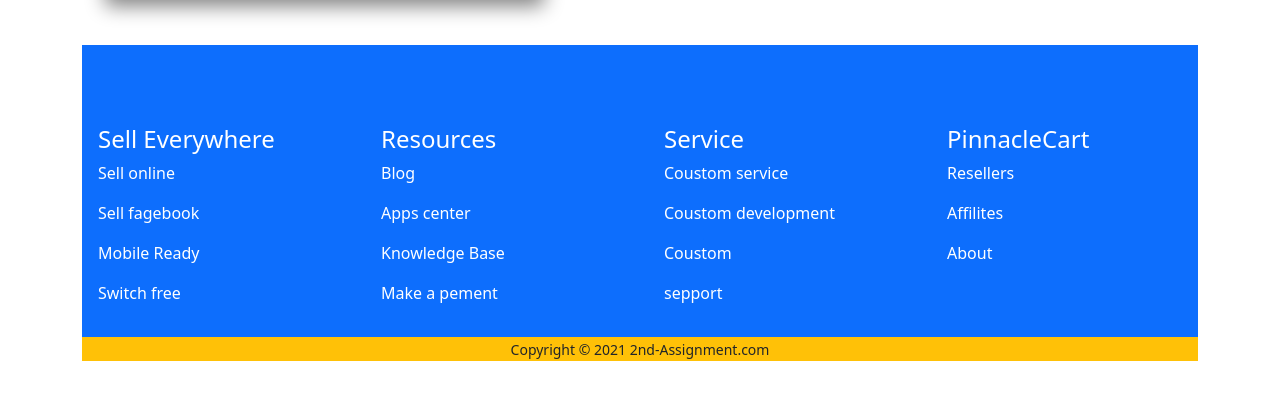
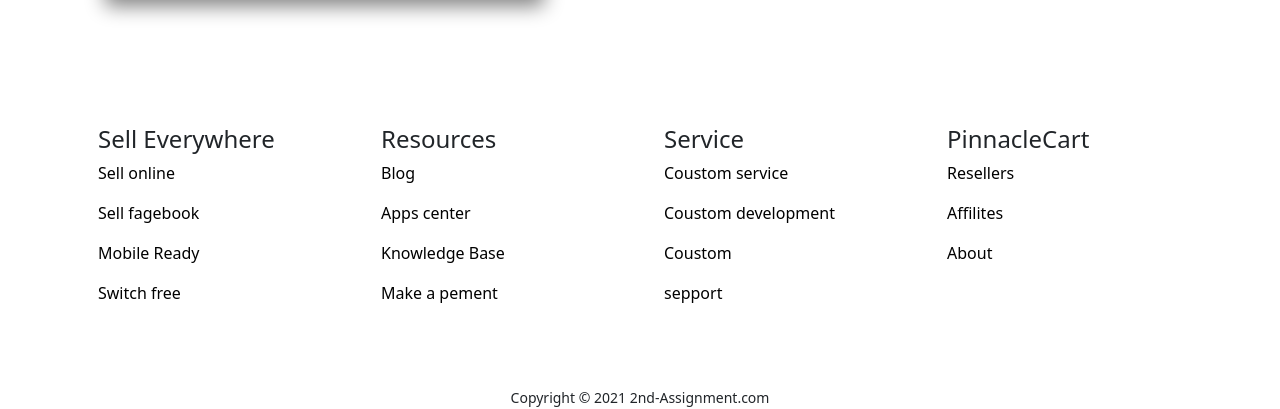
Before and after one commit to shadinraj20/2nd-Assignment, a plain HTML site: page index.html in a window 1280 px wide. Shown: the part 2861-3270 px from the top of the page. Before the commit the page ends 3222 px from the top, so only its background shows below. Drawn offline with Linux system fonts and the light colour scheme.

Commit message:
footer bg color change

```diff
--- a/css/style.css
+++ b/css/style.css
@@ -20,4 +20,5 @@
 }
 .ancor{
     text-decoration: none;
+    color: black;
 }
--- a/index.html
+++ b/index.html
@@ -209,42 +209,42 @@
           </section>
         <!-- perfect area end -->
         <!-- sociel area stART -->
-        <section class="">
-          <div class="mt-5 bg-primary">
+        <section>
+          <div class="mt-5">
             <div class="row row-cols-2 row-cols-lg-4 g-2 g-lg-3">
               <div class="col">
-                <div class="p-3 mt-5 bg-primary ml-3">
-                  <h4 class="text-white">Sell Everywhere</h4>
-                  <p><a class="text-white ancor"href="#">Sell online</a> </p>
-                  <p><a class="text-white ancor"href="#">Sell fagebook</a></p>
-                  <p><a class="text-white ancor"href="#">Mobile Ready</a> </p>
-                  <p><a class="text-white ancor"href="#">Switch free</a></p>
+                <div class="p-3 mt-5 ml-3">
+                  <h4>Sell Everywhere</h4>
+                  <p><a class="ancor"href="#">Sell online</a> </p>
+                  <p><a class="ancor"href="#">Sell fagebook</a></p>
+                  <p><a class="ancor"href="#">Mobile Ready</a> </p>
+                  <p><a class="ancor"href="#">Switch free</a></p>
                 </div>
               </div>
               <div class="col">
-                <div class="p-3 mt-5 bg-primary">
-                  <h4 class="text-white">Resources</h4>
-                  <p><a class="text-white ancor"href="#">Blog</a></p>
-                  <p><a class="text-white ancor"href="#">Apps center</a></p>
-                  <p><a class="text-white ancor"href="#">Knowledge Base</a> </p>
-                  <p><a class="text-white ancor"href="#">Make a pement</a> </p>
+                <div class="p-3 mt-5">
+                  <h4>Resources</h4>
+                  <p><a class="ancor"href="#">Blog</a></p>
+                  <p><a class="ancor"href="#">Apps center</a></p>
+                  <p><a class="ancor"href="#">Knowledge Base</a> </p>
+                  <p><a class="ancor"href="#">Make a pement</a> </p>
                 </div>
               </div>
               <div class="col">
-                <div class="p-3 mt-5 bg-primary">
-                  <h4 class="text-white">Service</h4>
-                  <p><a class="text-white ancor"href="#">Coustom service</a> </p>
-                  <p><a class="text-white ancor"href="#">Coustom development</a></p>
-                  <p><a class="text-white ancor"href="#">Coustom</a></p>
-                  <p><a class="text-white ancor"href="#">sepport</a></p>
+                <div class="p-3 mt-5">
+                  <h4>Service</h4>
+                  <p><a class="ancor"href="#">Coustom service</a> </p>
+                  <p><a class="ancor"href="#">Coustom development</a></p>
+                  <p><a class="ancor"href="#">Coustom</a></p>
+                  <p><a class="ancor" href="#">sepport</a></p>
                 </div>
               </div>
               <div class="col">
-                <div class="p-3 mt-5 bg-primary">
-                  <h4 class="text-white">PinnacleCart</h4></h4>
-                  <p><a class="text-white ancor"href="#">Resellers</a></p>
-                  <p><a class="text-white ancor"href="#">Affilites</a></p>
-                  <p><a class="text-white ancor"href="#">About</a></p>
+                <div class="p-3 mt-5">
+                  <h4>PinnacleCart</h4></h4>
+                  <p><a class=" ancor"href="#">Resellers</a></p>
+                  <p><a class=" ancor"href="#">Affilites</a></p>
+                  <p><a class=" ancor"href="#">About</a></p>
                 </div>
               </div>
             </div>
@@ -252,17 +252,10 @@
           </section>
           <!-- sociele area end -->
           <!-- footer area start -->
-          <footer class="text-center bg-warning">
+          <footer class="text-center mt-5">
             <small>Copyright © 2021 2nd-Assignment.com</small>
           </footer>
-
-
-
-          <!-- footer area end -->
-
-
-
+         <!-- footer area end -->
         <script src="js/bootstrap.min.js"></script>
-
   </body>
   </html>
```
